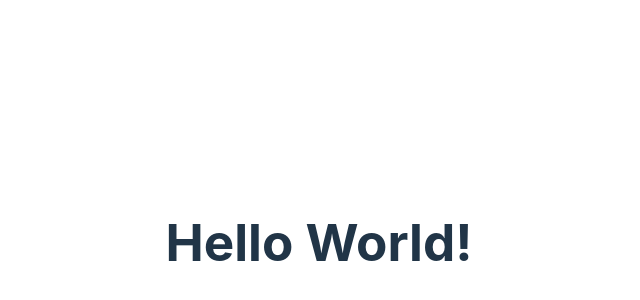
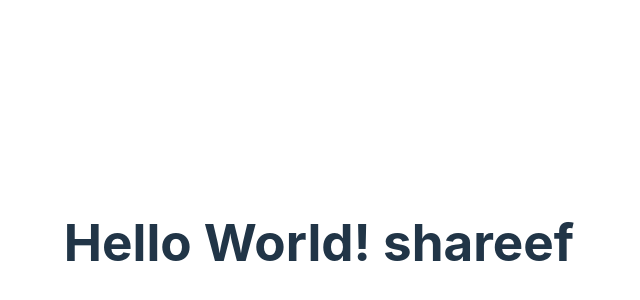
Before and after one commit to mohanveera9/HR_management, a React (Vite) app in the folder vite-project/: page / in a window 1280 px wide. Shown: the part 158-458 px from the top of the page, without its empty margins (321-961 px from the left). Built offline with nearby package versions, Linux system fonts and the light colour scheme.

Commit message:
modified text

```diff
--- a/vite-project/src/App.jsx
+++ b/vite-project/src/App.jsx
@@ -8,7 +8,7 @@ function App() {
 
   return (
     <>
-      <h1>Hello World!</h1>
+      <h1>Hello World! shareef</h1>
     </>
   )
 }
```
